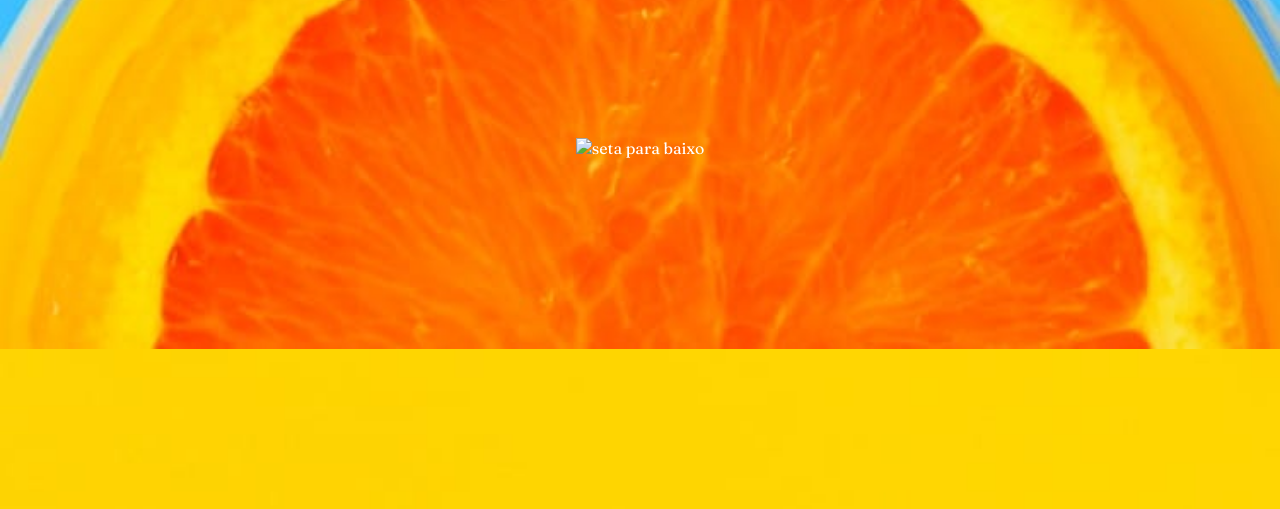
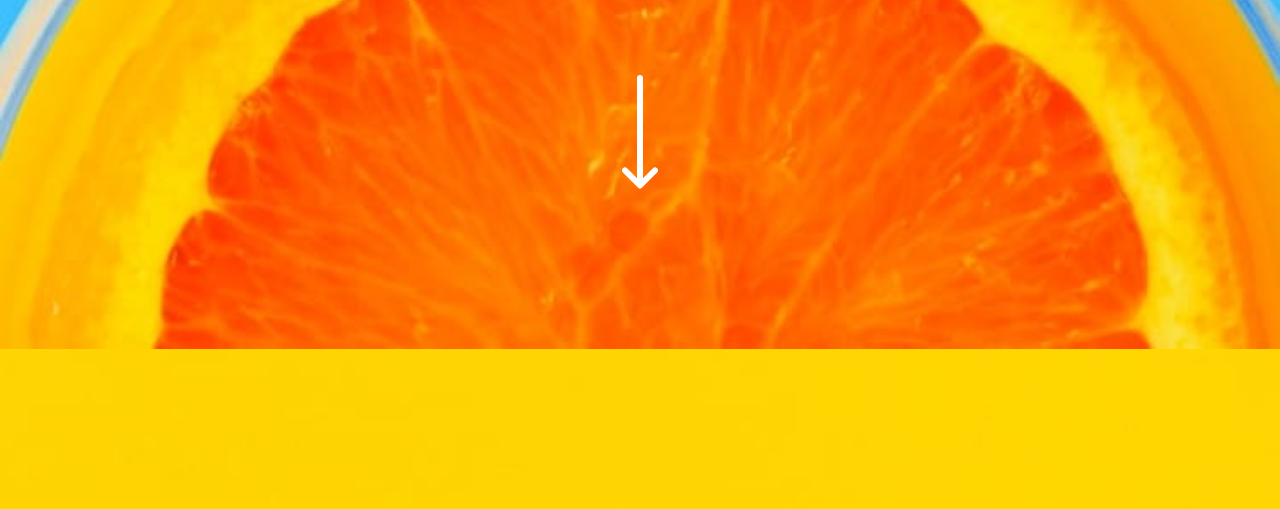
Before and after one commit to GiovanaVCosta/sunnyside, a plain HTML site: page index.html in a window 1280 px wide. Shown: the part 291-800 px from the top of the page. Drawn offline with Linux system fonts and the light colour scheme; the site is published under a folder, as on GitHub Pages, so addresses that start at the root find nothing; files whose address does not match are found by name.

Commit message:
transform concluido

```diff
--- a/index.html
+++ b/index.html
@@ -20,7 +20,7 @@
         <h1>
             We are creatives
         </h1>
-        <img src="/images/icon-arrow-down.svg" alt="seta para baixo">
+        <img src="./images/icon-arrow-down.svg" alt="seta para baixo">
     </header>
     <main>
         <section class="info">
```
